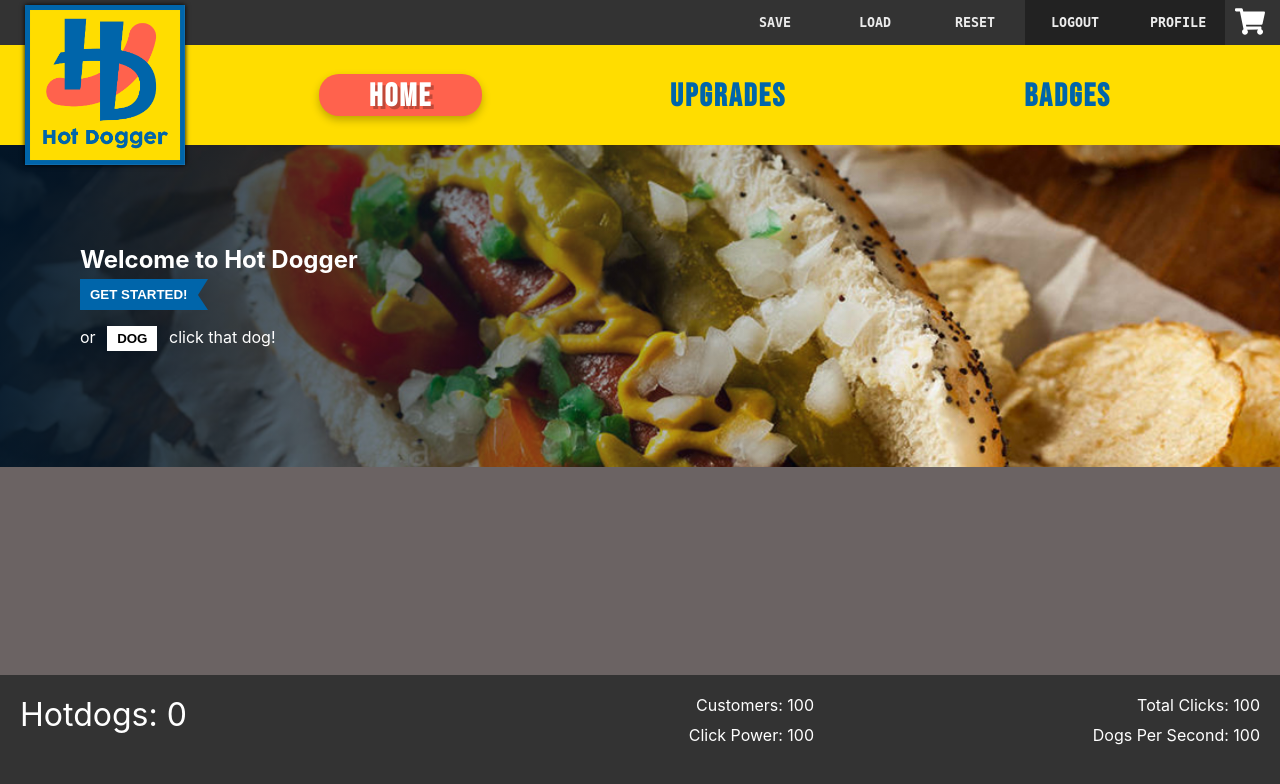
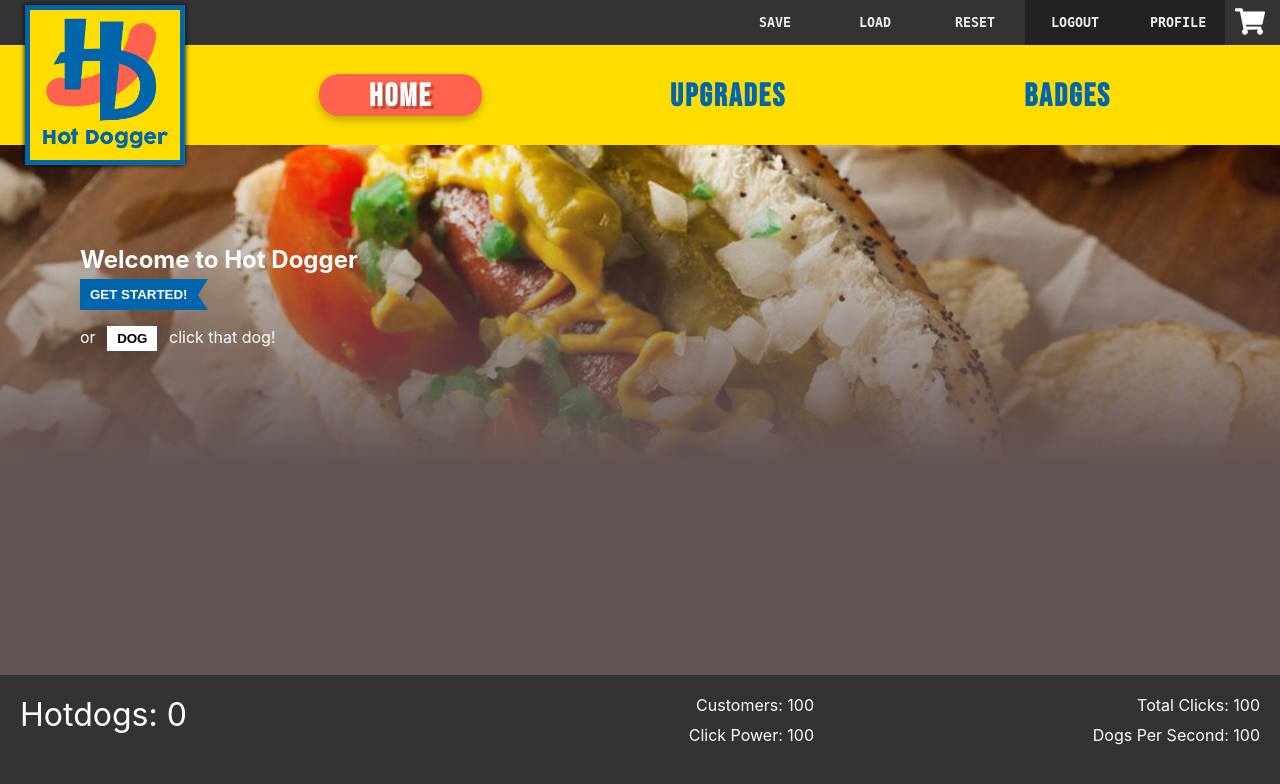
Before and after one commit to stujmar/hotdogger-fe, a React (Create React App) app: page / in a window 1280 px wide. Shown: the top 784 px of the page. Built offline with nearby package versions, Linux system fonts and the light colour scheme; no server answers; a web font is replaced by a local one.

Commit message:
[sm] testing out a fade of the background image into the page bg color on the home page

```diff
--- a/src/components/App/App.module.css
+++ b/src/components/App/App.module.css
@@ -1,6 +1,6 @@
 .rootStyle {
     height: 100vh;
-    background: rgb(107, 99, 99);
+    background: rgb(99, 84, 84);
 }
 
 @media only screen and (min-width: 700px) {
--- a/src/components/Home/Home.module.css
+++ b/src/components/Home/Home.module.css
@@ -6,7 +6,7 @@
     padding: 100px 80px;
     color: white;
     /* Background stuff for all browswers*/
-    background: linear-gradient(90deg, rgba(0,21,40,.95) 0%, rgba(0,212,255,0) 75%),
+    background: linear-gradient(180deg, rgba(0,21,40, 0) 0%, rgb(99, 84, 84) 99%),
     url(../../resources/background.jpg) no-repeat center center fixed;
     -webkit-background-size: cover;
     -moz-background-size: cover;
```
